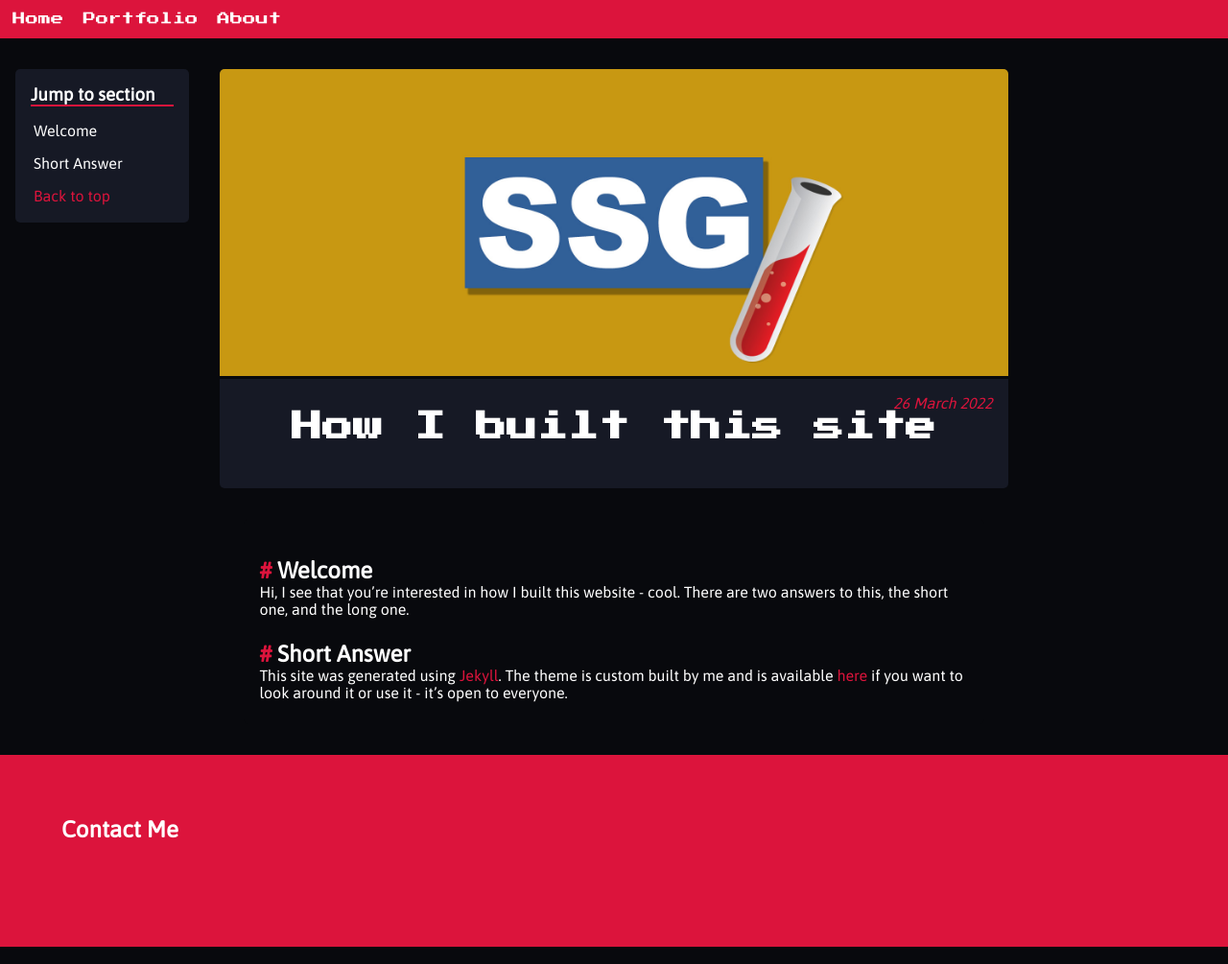
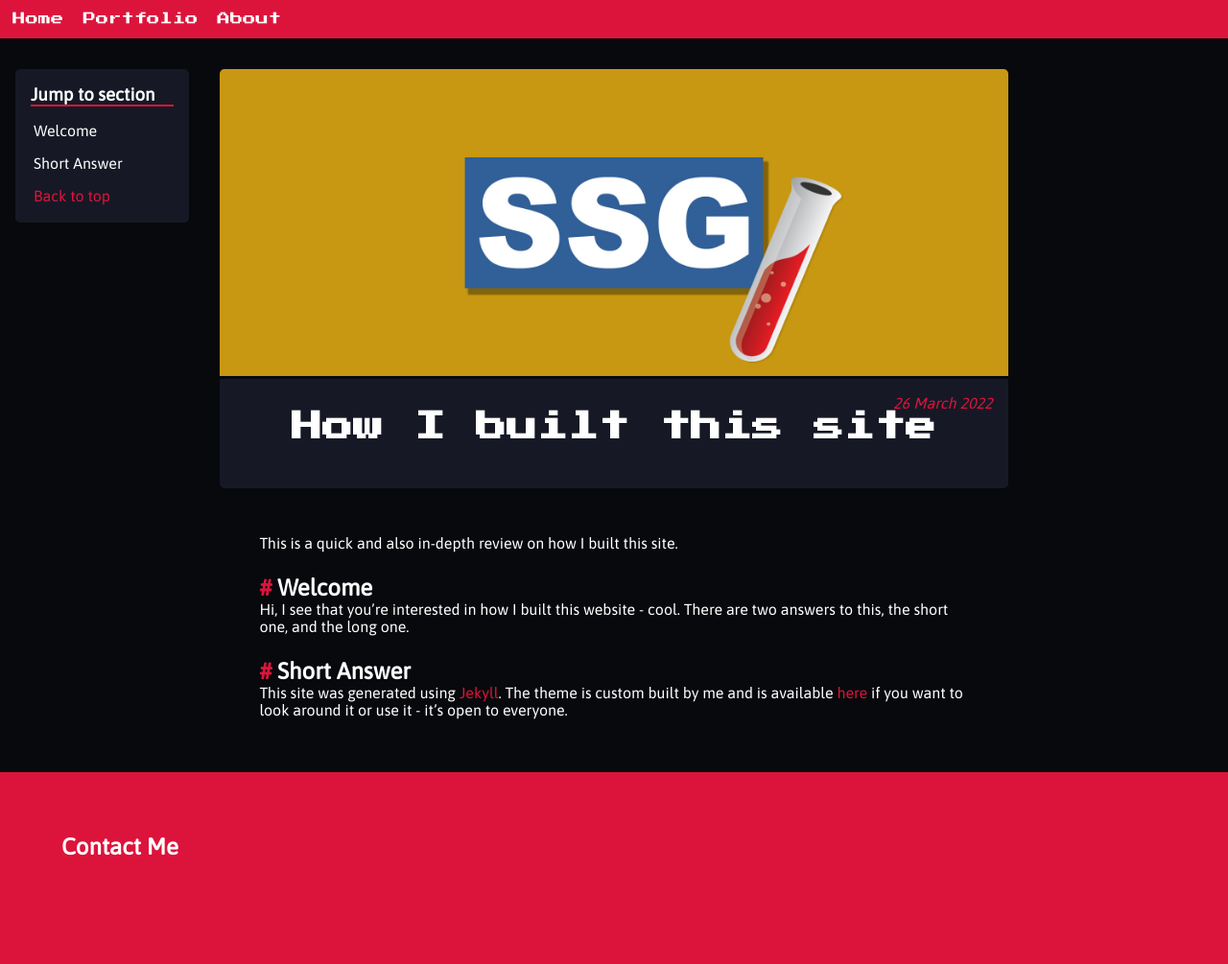
Before and after one commit to eoinparkinson/portfolio-site, a Jekyll site: the page built from _posts/2022-03-20-how-i-built-my-website.md, in a window 1280 px wide. Shown: the whole page at 96% size. Built offline with Jekyll 4.4.1, drawn with Linux system fonts in a browser that asks for light colours.

Commit message:
Update Blog “2022-03-20-how-i-built-my-website”

```diff
--- a/_posts/2022-03-20-how-i-built-my-website.md
+++ b/_posts/2022-03-20-how-i-built-my-website.md
@@ -10,9 +10,11 @@ tags:
 excerpt_separator: <!--more-->
 image: /assets/images/jekyll-blog-post.jpg
 ---
+This is a quick and also in-depth review on how I built this site. <!--more-->
+
 # Welcome
 
-Hi, I see that you're interested in how I built this website - cool. There are two answers to this, the short one, and the long one. <!--more-->
+Hi, I see that you're interested in how I built this website - cool. There are two answers to this, the short one, and the long one.
 
 # Short Answer
 
```
